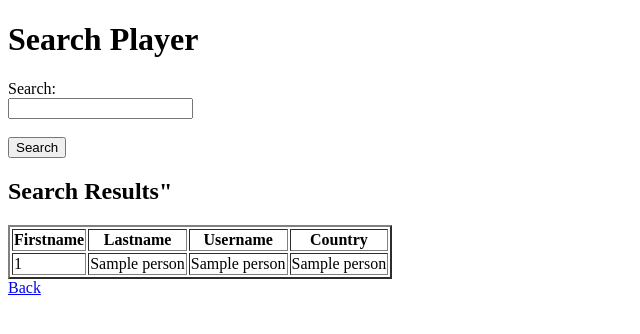
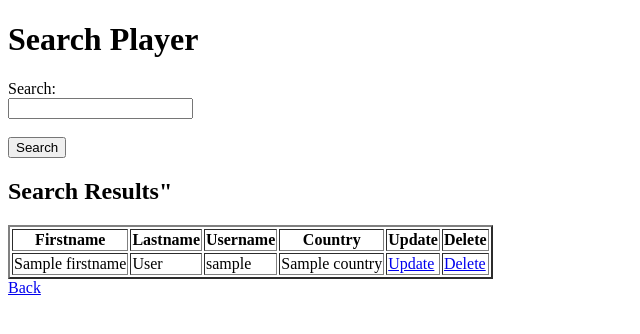
Before and after one commit to GeorgeKava/esports_project, a Flask app: template templates/search_person.html in a window 1280 px wide. Shown: the top 334 px of the page, without its empty margins (0-640 px from the left). Run offline with Flask 3, Linux system fonts and the light colour scheme; the template is opened without the code that fills it: most values are stand-ins (such as "Sample title", 1, 10 or a date in 2020).

Commit message:
Final touch

```diff
--- /dev/null
+++ b/data/person.txt
@@ -0,0 +1,2 @@
+2,George,Ka,Percy,USA
+4,Sash1,K1,sgk1,India
--- a/server.py
+++ b/server.py
@@ -3,10 +3,26 @@ from waitress import serve
 
 app = Flask(__name__)
 
+#read file
+def read_file():
+    results = []
+    with open('data/person.txt', 'r') as file:
+        for line in file:
+            person = line.strip().split(',')
+            results.append({
+                'id': person[0],
+                'firstname': person[1],
+                'lastname': person[2],
+                'username': person[3],
+                'country': person[4]
+            })
+    return results
+
 #write person
-def write_to_file(data):
-    with open('data/person.txt', 'a') as file:
-        file.write(data +'\n')
+def write_to_file(results):
+    with open('data/person.txt', 'w') as file:
+        for person in results:
+            file.write(f"{person['id']},{person['firstname']},{person['lastname']},{person['username']},{person['country']}\n")
 
 # Home page
 @app.route('/')
@@ -22,10 +38,16 @@ def add_person():
         username = request.form['username']
         country = request.form['country']
 
-        data = f"{firstname}, {lastname}, {username}, {country}"
-
-        write_to_file(data)
-
+        results = read_file()
+        id = str(len(results) + 1)
+        results.append({
+            'id': id,
+            'firstname': firstname,
+            'lastname': lastname,
+            'username': username,
+            'country': country
+        })
+        write_to_file(results)
         return redirect(url_for('index'))
 
     return render_template('add_person.html')
@@ -35,18 +57,35 @@ def add_person():
 def search_person():
     if request.method == 'POST':
         search_term = request.form['search_term'].strip().lower()
-
-        results = []
-        with open('data/person.txt', 'r') as file:
-            for line in file:
-                if search_term in line.lower():
-                    results.append(line.strip().split(','))
-
-        return render_template('search_person.html', results=results, search_term=search_term)
-
+        results = read_file()
+        search_results = [person for person in results if search_term in person['firstname'].lower() or
+                                                            search_term in person['lastname'].lower() or
+                                                            search_term in person['username'].lower() or
+                                                            search_term in person['country'].lower()]
+        return render_template('search_person.html', results=search_results, search_term=search_term)
     return render_template('search_person.html', results=None, search_term=None)
 
+@app.route('/update/<int:id>', methods=['GET', 'POST'])
+def update_person(id):
+    results = read_file()
+    persons = next((person for person in results if person['id'] == str(id)), None)
+    if persons:
+        if request.method == 'POST':
+            persons['firstname'] = request.form['firstname']
+            persons['lastname'] = request.form['lastname']
+            persons['username'] = request.form['username']
+            persons['country'] = request.form['country']
+            write_to_file(results)
+            return redirect(url_for('index'))
+        return render_template('update_person.html', persons = persons)
+    return 'Person not found', 404
 
+@app.route('/delete/<int:id>', methods=['GET', 'POST'])
+def delete_person(id):
+    results = read_file()
+    results = [person for person in results if person['id'] != str(id)]
+    write_to_file(results)
+    return redirect(url_for('index'))
 
 if __name__ == "__main__":
     serve(app, host="0.0.0.0", port=8000)
--- a/templates/search_person.html
+++ b/templates/search_person.html
@@ -19,13 +19,17 @@
                 <th>Lastname</th>
                 <th>Username</th>
                 <th>Country</th>
+                <th>Update</th>
+                <th>Delete</th>
             </tr>
             {% for person in results %}
             <tr>
-                <td>{{ person[0] }}</td>
-                <td>{{ person[1] }}</td>
-                <td>{{ person[2] }}</td>
-                <td>{{ person[3] }}</td>
+                <td>{{ person.firstname }}</td>
+                <td>{{ person.lastname }}</td>
+                <td>{{ person.username }}</td>
+                <td>{{ person.country }}</td>
+                <td><a href="{{ url_for('update_person', id=person.id) }}">Update</a></td>
+                <td><a href="{{ url_for('delete_person', id=person.id) }}">Delete</a></td>
             </tr>
             {% endfor %}
         </table>
```
Also changed, not shown: templates/update_person.html (+5 -5 lines).
